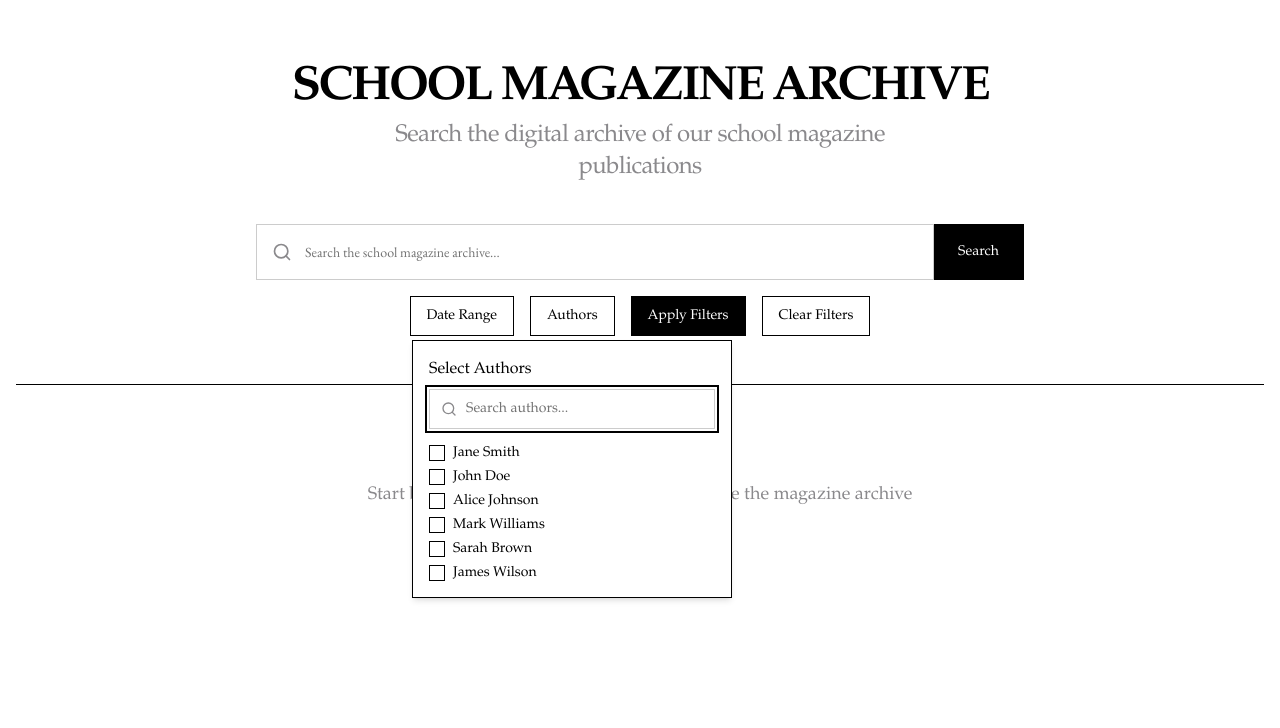
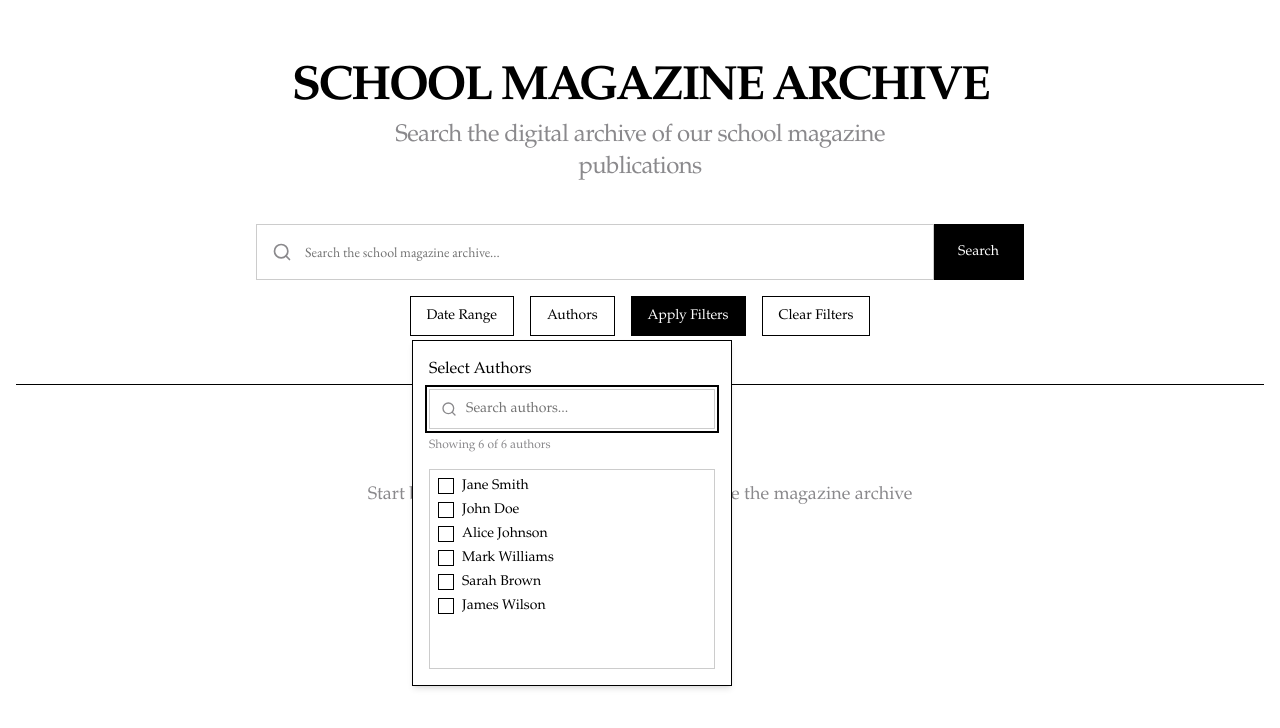
Before and after one commit to skylarrwang/new-journal-archive, a React (Vite) app: page / in a window 1280 px wide. Both pictures are taken after a click on the button "Authors". Shown: the top 728 px of the page. Built offline with nearby package versions, Linux system fonts and the light colour scheme.

Commit message:
Refactor: Improve author list display
Refactor the author list display to handle a large number of authors.

```diff
--- a/src/components/FilterOptions.tsx
+++ b/src/components/FilterOptions.tsx
@@ -1,4 +1,3 @@
-
 import React, { useState, useEffect } from 'react';
 import { Button } from "@/components/ui/button";
 import { Input } from "@/components/ui/input";
@@ -6,6 +5,7 @@ import { Label } from "@/components/ui/label";
 import { Popover, PopoverContent, PopoverTrigger } from "@/components/ui/popover";
 import { Checkbox } from "@/components/ui/checkbox";
 import { Search } from "lucide-react";
+import { ScrollArea } from "@/components/ui/scroll-area";
 import { getAllAuthors, getDateRange } from '@/services/magazineService';
 import { SearchFilters } from '@/types/magazine';
 
@@ -77,6 +77,7 @@ const FilterOptions: React.FC<FilterOptionsProps> = ({ onFilter }) => {
 
   return (
     <div className="w-full max-w-3xl mx-auto mt-4 flex flex-wrap items-center justify-center gap-4">
+      {/* Date range popover */}
       <Popover>
         <PopoverTrigger asChild>
           <Button variant="outline" className="border-avant-black">
@@ -119,13 +120,14 @@ const FilterOptions: React.FC<FilterOptionsProps> = ({ onFilter }) => {
         </PopoverContent>
       </Popover>
 
+      {/* Authors popover - modified for better handling of many authors */}
       <Popover>
         <PopoverTrigger asChild>
           <Button variant="outline" className="border-avant-black">
             Authors
           </Button>
         </PopoverTrigger>
-        <PopoverContent className="avant-card w-80 max-h-[300px] overflow-y-auto">
+        <PopoverContent className="avant-card w-80">
           <div className="grid gap-4">
             <div className="space-y-2">
               <h4 className="font-medium">Select Authors</h4>
@@ -140,8 +142,15 @@ const FilterOptions: React.FC<FilterOptionsProps> = ({ onFilter }) => {
                   <Search className="w-4 h-4 text-avant-medium-gray" />
                 </div>
               </div>
+              {filteredAuthors.length > 0 && (
+                <p className="text-xs text-avant-medium-gray">
+                  Showing {filteredAuthors.length} of {allAuthors.length} authors
+                </p>
+              )}
             </div>
-            <div className="grid gap-2">
+
+            <ScrollArea className="h-[200px] rounded-md border p-2">
+              <div className="grid gap-2 pr-3">
                 {filteredAuthors.length > 0 ? (
                   filteredAuthors.map(author => (
                     <div key={author} className="flex items-center space-x-2">
@@ -150,13 +159,31 @@ const FilterOptions: React.FC<FilterOptionsProps> = ({ onFilter }) => {
                         checked={selectedAuthors.includes(author)}
                         onCheckedChange={() => handleAuthorToggle(author)}
                       />
-                    <Label htmlFor={`author-${author}`}>{author}</Label>
+                      <Label htmlFor={`author-${author}`} className="truncate w-full cursor-pointer">
+                        {author}
+                      </Label>
                     </div>
                   ))
                 ) : (
                   <div className="text-center py-2 text-avant-medium-gray">No authors found</div>
                 )}
               </div>
+            </ScrollArea>
+
+            {selectedAuthors.length > 0 && (
+              <div className="flex items-center justify-between text-xs">
+                <span className="text-avant-medium-gray">
+                  {selectedAuthors.length} author{selectedAuthors.length !== 1 ? 's' : ''} selected
+                </span>
+                <Button
+                  variant="ghost"
+                  className="h-auto p-0 text-xs hover:text-avant-black"
+                  onClick={() => setSelectedAuthors([])}
+                >
+                  Clear selection
+                </Button>
+              </div>
+            )}
           </div>
         </PopoverContent>
       </Popover>
```
Lines whose indentation alone changed are shown as unchanged.
